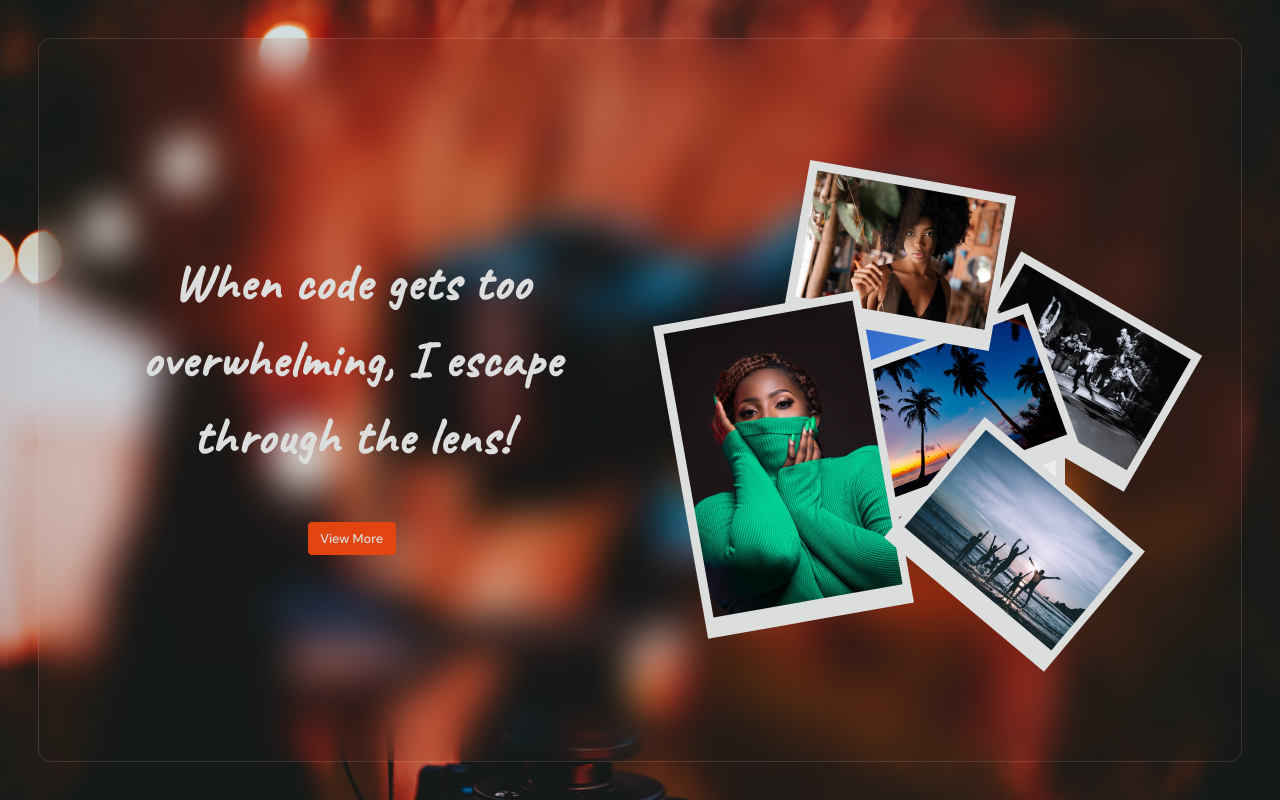
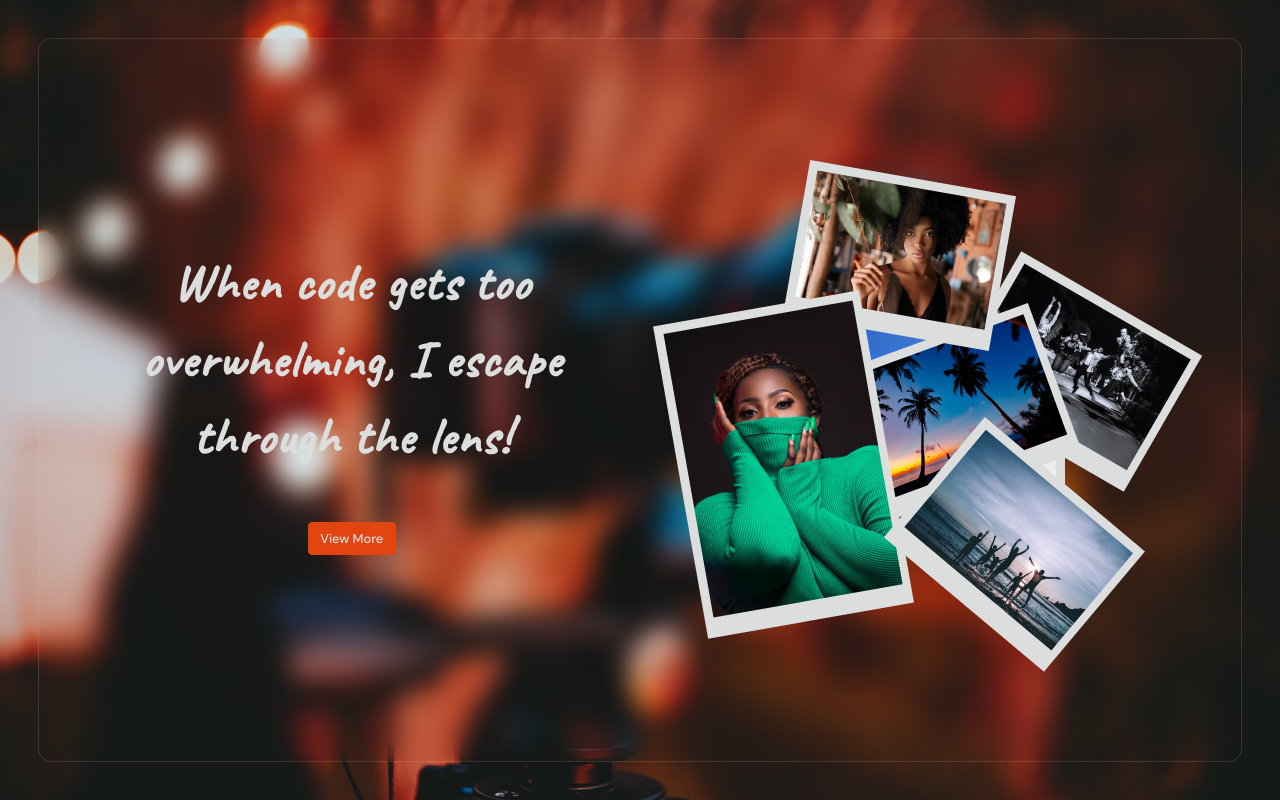
Before and after one commit to thesmartcoder7/gallery, a Django app: page / in a window 1280 px wide. Run offline with Django 4.2, Linux system fonts and the light colour scheme.

Commit message:
style: structure and style the landing page

```diff
--- a/album/static/album/css/index.css
+++ b/album/static/album/css/index.css
@@ -44,8 +44,8 @@ main {
   height: 100%;
   width: 100%;
   background-color: transparent;
-  -webkit-backdrop-filter: blur(1.5vw);
-          backdrop-filter: blur(1.5vw);
+  -webkit-backdrop-filter: blur(1vw);
+          backdrop-filter: blur(1vw);
   border: 0.1vw solid #ffcbcb27;
   border-radius: 1vw;
   display: -webkit-box;
--- a/album/static/album/css/index.scss
+++ b/album/static/album/css/index.scss
@@ -29,7 +29,7 @@ main {
   height: 100%;
   width: 100%;
   background-color: transparent;
-  backdrop-filter: blur(1.5vw);
+  backdrop-filter: blur(1vw);
   border: 0.1vw solid #ffcbcb27;
   border-radius: 1vw;
   display: flex;
--- a/album/templates/album/album.html
+++ b/album/templates/album/album.html
@@ -14,6 +14,8 @@
     <title>album</title>
   </head>
   <body>
-    <main></main>
+    <main>
+
+    </main>
   </body>
 </html>
```
Also changed, not shown: 1 other file.
